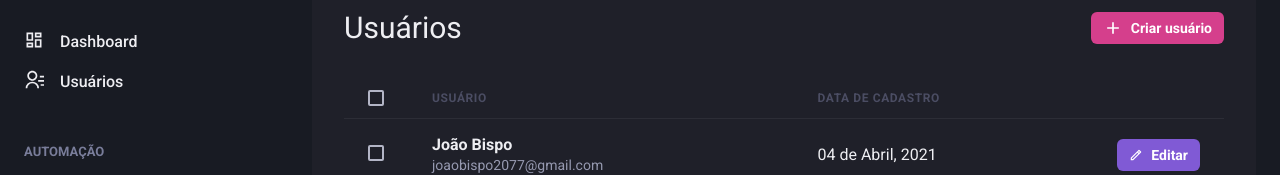
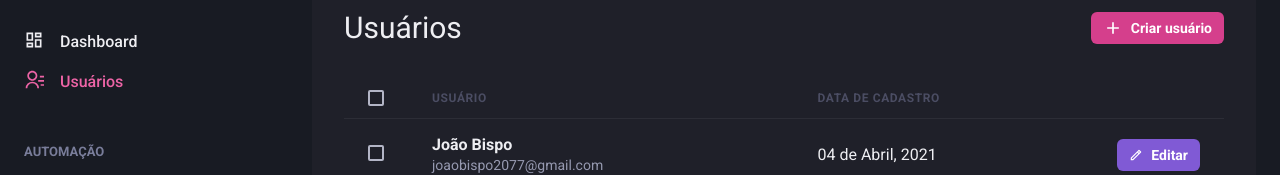
Before and after one commit to joaobispo2077/dashgo, a Next.js app: page /users in a window 1280 px wide. Shown: the part 142-317 px from the top of the page. Built offline with nearby package versions, Linux system fonts and the light colour scheme.

Commit message:
feat: add highlight color into active link

```diff
--- /dev/null
+++ b/src/components/ActiveLink.tsx
@@ -0,0 +1,28 @@
+import { useRouter } from 'next/router';
+import Link, { LinkProps } from 'next/link';
+import { cloneElement, ReactElement } from 'react';
+
+export type ActiveLinkProps = {
+  children: ReactElement;
+  shouldMatchExactHref?: boolean;
+} & LinkProps;
+
+export function ActiveLink({
+  shouldMatchExactHref = false,
+  children,
+  ...rest
+}: ActiveLinkProps) {
+  const { asPath } = useRouter();
+  const isExactActive = rest.href === asPath || rest.as === asPath;
+  const isContainActivePath =
+    (shouldMatchExactHref && String(asPath).startsWith(String(rest.href))) ||
+    String(asPath).startsWith(String(rest.href));
+
+  return (
+    <Link {...rest}>
+      {cloneElement(children, {
+        color: isExactActive || isContainActivePath ? 'pink.400' : 'gray.50',
+      })}
+    </Link>
+  );
+}
--- a/src/components/Sidebar/NavLink.tsx
+++ b/src/components/Sidebar/NavLink.tsx
@@ -5,7 +5,7 @@ import {
   LinkProps as ChakraLinkProps,
 } from '@chakra-ui/react';
 import { ElementType } from 'react';
-import Link from 'next/link';
+import { ActiveLink } from '../ActiveLink';
 
 export type NavLinkProps = {
   icon: ElementType;
@@ -15,13 +15,13 @@ export type NavLinkProps = {
 
 export function NavLink({ href, icon, children, ...rest }: NavLinkProps) {
   return (
-    <Link href={href} passHref>
+    <ActiveLink href={href} passHref>
       <ChakraLink display="flex" align="center" {...rest}>
         <Icon as={icon} fontSize="20" />
         <Text ml="4" fontWeight="medium">
           {children}
         </Text>
       </ChakraLink>
-    </Link>
+    </ActiveLink>
   );
 }
```
